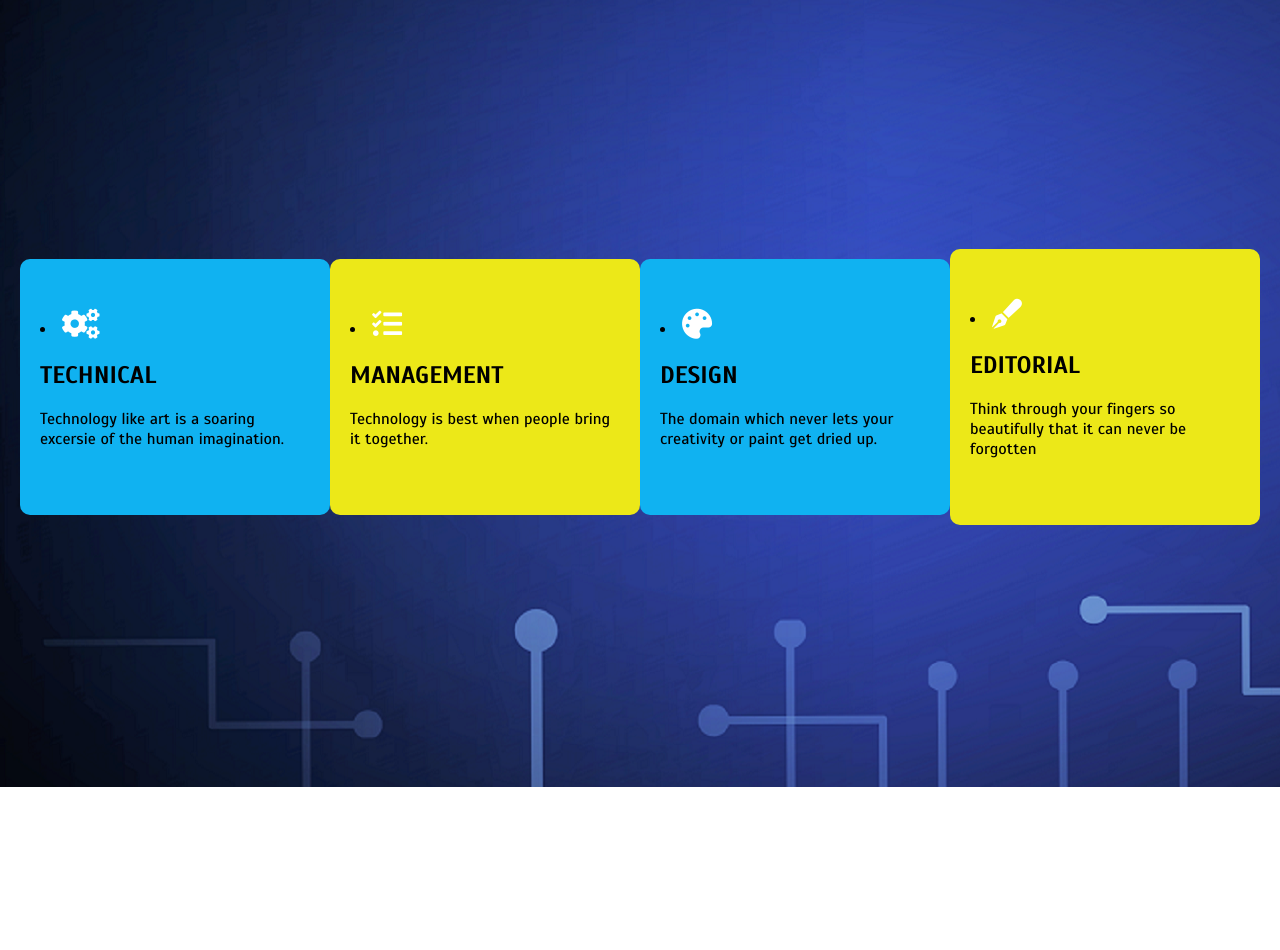
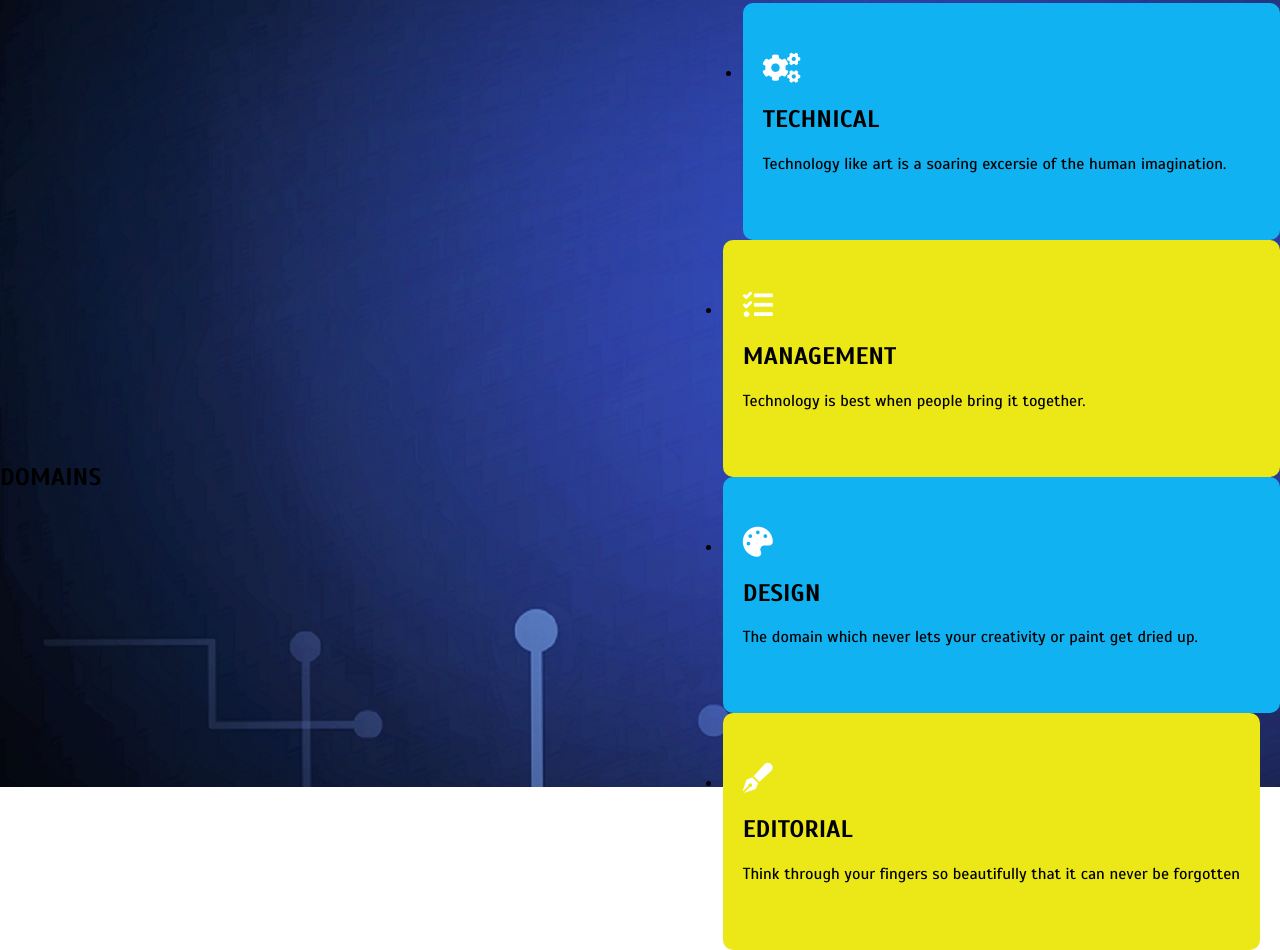
Before and after one commit to riyasai22/chapter-website-trial, a plain HTML site: page index.html in a window 1280 px wide. Shown: the part 1613-2563 px from the top of the page. Before the commit the page ends 2400 px from the top, so only its background shows below. Drawn offline with Linux system fonts and the light colour scheme.

Commit message:
Update index.html

```diff
--- a/index.html
+++ b/index.html
@@ -55,17 +55,36 @@
        </div>
     </div>
     <div class="domain-area" id="domain">
+        <div class="title">
+            <h2>DOMAINS</h2>
+        </div>
+        <ul class="contents">
         <li class="d1">
             <i class="fas fa-cogs"></i>
             <h2>TECHNICAL</h2>
             <p>Technology like art is a soaring excersie of the human imagination.</p>
         </li>
-        <li class="d2"><i class="fas fa-tasks"></i><h2>MANAGEMENT</h2><p>Technology is best when people bring it together.</p></li>
-        <li class="d3"><i class="fas fa-palette"></i><h2>DESIGN</h2><p>The domain which never lets your creativity or paint get dried up.</p></li>
-        <li class="d4"><i class="fas fa-pen-fancy"></i><h2>EDITORIAL</h2><p>Think through your fingers so beautifully that it can never be forgotten</p></li>
+        <li class="d2">
+            <i class="fas fa-tasks"></i>
+            <h2>MANAGEMENT</h2>
+            <p>Technology is best when people bring it together.</p>
+        </li>
+        <li class="d3">
+            <i class="fas fa-palette"></i>
+            <h2>DESIGN</h2>
+            <p>The domain which never lets your creativity or paint get dried up.</p>
+        </li>
+        <li class="d4">
+            <i class="fas fa-pen-fancy"></i>
+            <h2>EDITORIAL</h2>
+            <p>Think through your fingers so beautifully that it can never be forgotten</p>
+        </li>
+        </ul>
     </div>
     <div class="events-area" id="events">
-        <div class="e1"></div>
+        <div class="e1">
+
+        </div>
         <div class="e2"></div>
         <div class="e3"></div>
         <div class="e4"></div>
```
